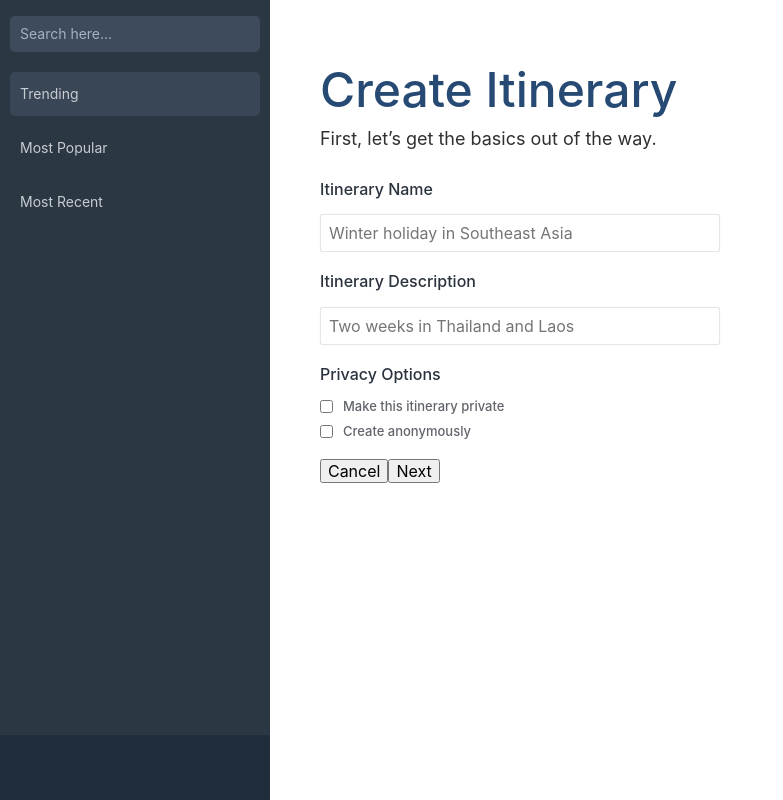
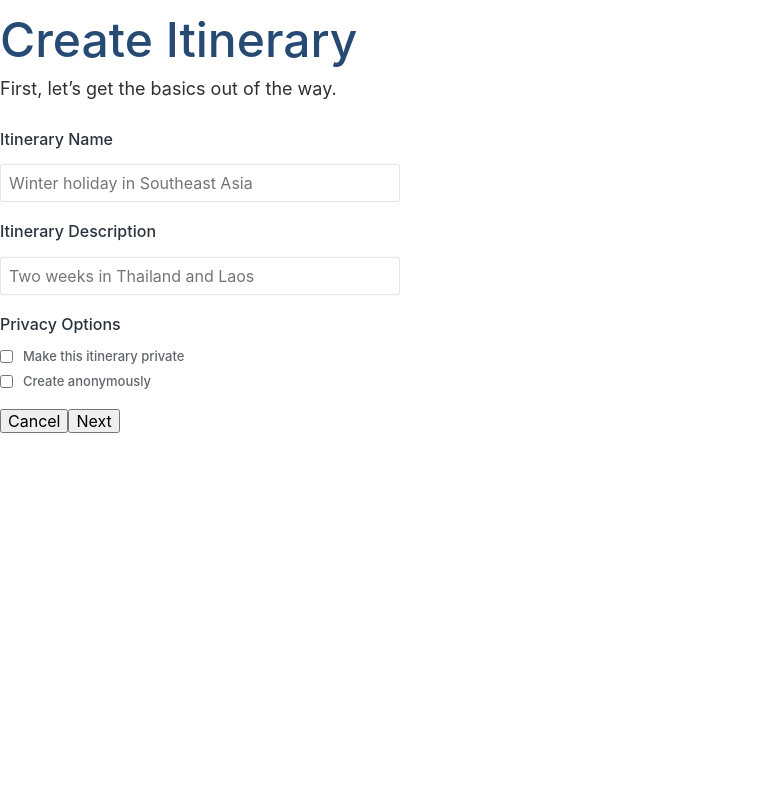
Before and after one commit to Tyncture/eyetinerary, a Next.js app: page /create/step1 in a window 1280 px wide. Shown: the whole page, without its empty margins (0-783 px from the left). Built offline with nearby package versions, Linux system fonts and the light colour scheme; a web font is replaced by a local one.

Commit message:
Refactor Create step structure and add step 2

```diff
--- a/pages/create/step1/index.scss
+++ b/pages/create/step1/index.scss
@@ -1,10 +1,10 @@
-.create-itinerary {
+.create-itinerary-step-1 {
   display: grid;
   grid-auto-flow: row;
   grid-gap: 30px;
 }
 
-.create-itinerary-main-form {
+.create-itinerary-step-1-form {
   display: grid;
   grid-auto-flow: row;
   grid-gap: 20px;
@@ -14,7 +14,7 @@
   }
 }
 
-.create-itinerary-main-form-item {
+.create-itinerary-step-1-form-item {
   display: grid;
   grid-auto-flow: row;
   grid-gap: 16px;
@@ -34,13 +34,13 @@
   }
 }
 
-.create-itinerary-main-form-item-check-group {
+.create-itinerary-step-1-form-item-check-group {
   display: grid;
   grid-auto-flow: row;
   grid-gap: 10px;
 }
 
-.create-itinerary-main-form-item-check-group-item {
+.create-itinerary-step-1-form-item-check-group-item {
   display: grid;
   grid-auto-flow: column;
   grid-template-columns: minmax(max-content, max-content);
--- a/pages/create/step1/index.tsx
+++ b/pages/create/step1/index.tsx
@@ -16,7 +16,7 @@ function CreateStep1(props: ICreateStepProps) {
   const [waitingForResponse, setWaitingForResponse] = useState(false);
 
   const validateForm = (): boolean => {
-    return false;
+    return true;
   };
 
   const submit = async () => {
@@ -25,6 +25,7 @@ function CreateStep1(props: ICreateStepProps) {
       description,
     });
     if (response.success) {
+      props.setItineraryId(response.body.id);
       props.setStep(2);
     }
   };
@@ -55,19 +56,15 @@ function CreateStep1(props: ICreateStepProps) {
   }, [validateForm]);
 
   return (
-    <BaseContainer>
-      <Sidebar />
-      <Main>
-        <div className="create-itinerary">
-          <header className="create-itinerary-header">
+    <div className="create-itinerary-step-1">
+      <header className="create-itinerary-step-1-header">
         <h1 className="title">Create Itinerary</h1>
         <div className="sub-title">
           First, let’s get the basics out of the way.
         </div>
       </header>
-          <main className="create-itinerary-main">
-            <form className="create-itinerary-main-form">
-              <div className="create-itinerary-main-form-item">
+      <form className="create-itinerary-step-1-form">
+        <div className="create-itinerary-step-1-form-item">
           <label htmlFor="form-name-input">Itinerary Name</label>
           <input
             id="form-name-input"
@@ -78,7 +75,7 @@ function CreateStep1(props: ICreateStepProps) {
             onChange={handleNameChange}
           />
         </div>
-              <div className="create-itinerary-main-form-item">
+        <div className="create-itinerary-step-1-form-item">
           <label htmlFor="form-description-input">
             Itinerary Description
           </label>
@@ -91,10 +88,10 @@ function CreateStep1(props: ICreateStepProps) {
             onChange={handleDescriptionChange}
           />
         </div>
-              <div className="create-itinerary-main-form-item">
+        <div className="create-itinerary-step-1-form-item">
           <label>Privacy Options</label>
-                <div className="create-itinerary-main-form-item-check-group">
-                  <div className="create-itinerary-main-form-item-check-group-item">
+          <div className="create-itinerary-step-1-form-item-check-group">
+            <div className="create-itinerary-step-1-form-item-check-group-item">
               <input
                 id="form-make-private"
                 name="make-private"
@@ -106,7 +103,7 @@ function CreateStep1(props: ICreateStepProps) {
                 Make this itinerary private
               </label>
             </div>
-                  <div className="create-itinerary-main-form-item-check-group-item">
+            <div className="create-itinerary-step-1-form-item-check-group-item">
               <input
                 id="form-anonymous"
                 name="anonymous"
@@ -118,7 +115,7 @@ function CreateStep1(props: ICreateStepProps) {
             </div>
           </div>
         </div>
-              <div className="create-itinerary-main-form-bottom-buttons">
+        <div className="create-itinerary-step-1-form-bottom-buttons">
           <input
             name="cancel"
             type="button"
@@ -133,10 +130,7 @@ function CreateStep1(props: ICreateStepProps) {
           />
         </div>
       </form>
-          </main>
     </div>
-      </Main>
-    </BaseContainer>
   );
 }
 
```
Also changed, not shown: pages/create/index.tsx (+17 -1 lines), pages/create/step2/index.tsx (added, +9 -0 lines). Lines whose indentation alone changed are shown as unchanged.
